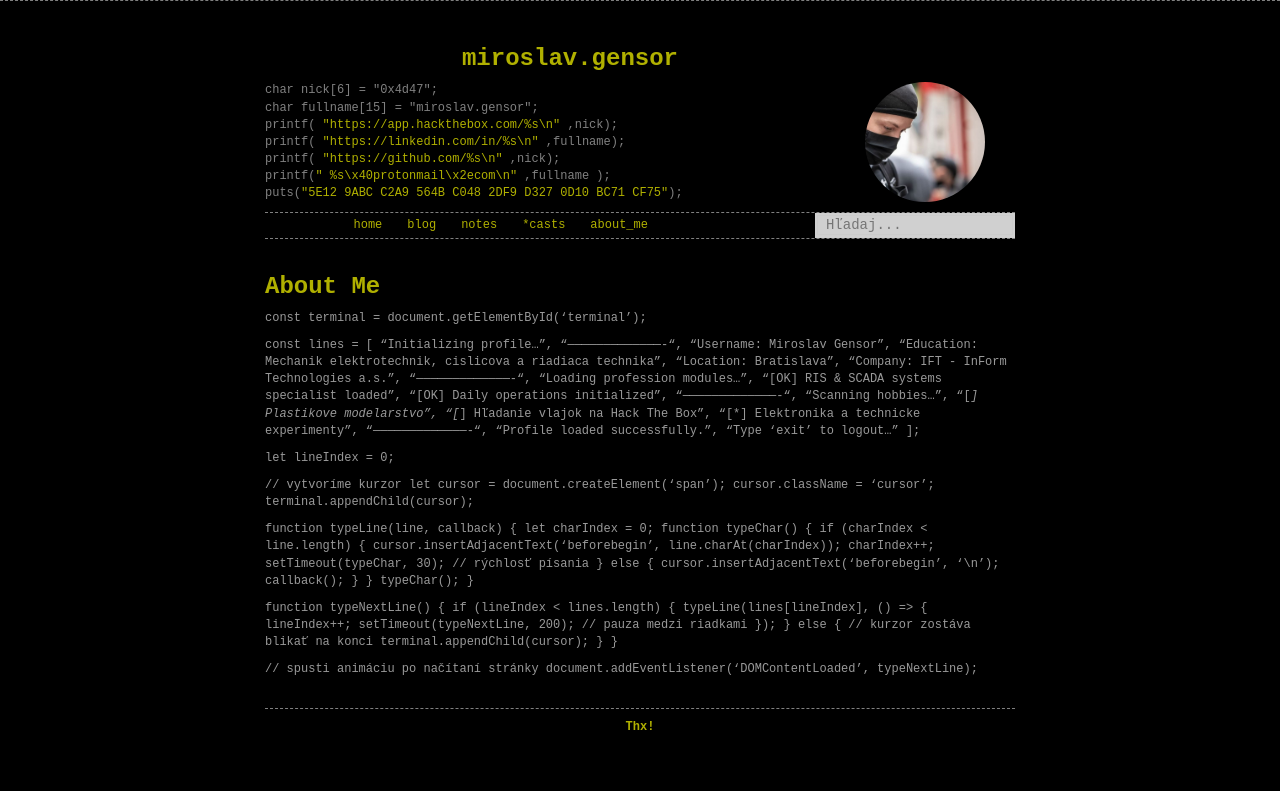
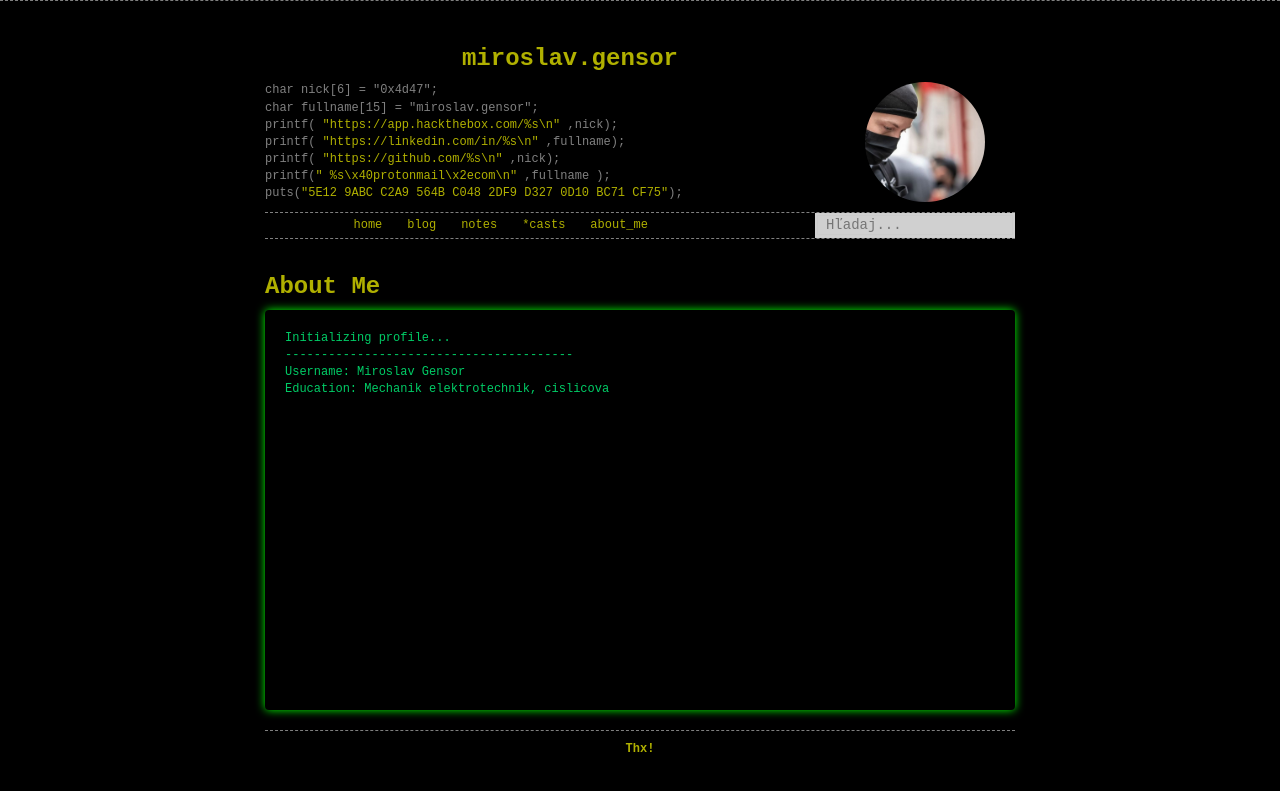
Before and after one commit to 0x00mg/0x00mg.github.io, a Jekyll site: the page built from about_me.md, in a window 1280 px wide. Shown: the top 791 px of the page. Built offline with Jekyll 4.4.1, drawn with Linux system fonts in a browser that asks for light colours; some of the changed lines change nothing that is shown.

Commit message:
Update about_me.md

```diff
--- a/about_me.md
+++ b/about_me.md
@@ -3,7 +3,9 @@ layout: page
 title: "About Me"
 permalink: /about_me/
 ---
+<div id="terminal"></div>
 
+<script>
 const terminal = document.getElementById('terminal');
 
 const lines = [
@@ -63,3 +65,4 @@ function typeNextLine() {
 
 // spusti animáciu po načítaní stránky
 document.addEventListener('DOMContentLoaded', typeNextLine);
+</script>
```
